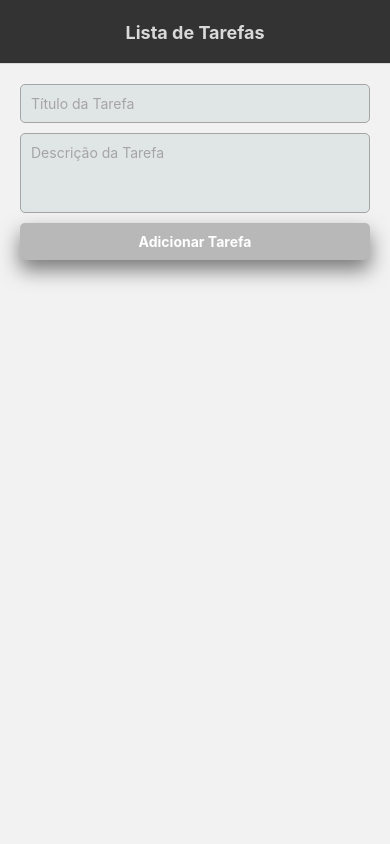
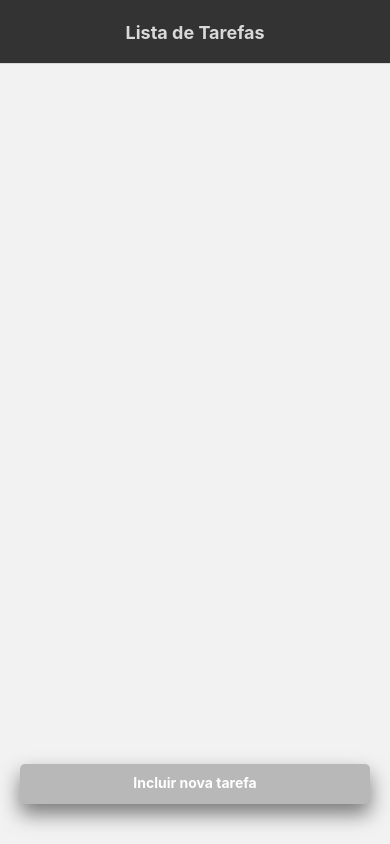
Before and after one commit to jpfalcuci/dsm4-programacao_para_dispositivos_moveis_i, a React Native app in the folder ToDoApp/: screen /TaskList in a window 390 px wide. Built offline with nearby package versions, Linux system fonts and the light colour scheme.

Commit message:
feat: Modal para add tarefas

```diff
--- /dev/null
+++ b/ToDoApp/src/components/AddTaskModal.js
@@ -0,0 +1,76 @@
+import React, { useState } from 'react';
+import { View, Modal, Alert } from 'react-native';
+import { TitleInput, DescriptionInput } from './Inputs';
+import Button from './Button';
+
+const AddTaskModal = ({ onSave, visible, onClose }) => {
+
+  const [taskTitle, setTaskTitle] = useState('');
+  const [taskDescription, setTaskDescription] = useState('');
+
+  const handleSave = () => {
+    if (!taskTitle) {
+      Alert.alert('Erro', 'Coloca o nome da tarefa animal');
+      return;
+    }
+
+    onSave(taskTitle, taskDescription);
+    setTaskTitle('');
+    setTaskDescription('');
+  };
+
+  const handleClose = () => {
+    setTaskTitle('');
+    setTaskDescription('');
+    onClose();
+  }
+
+  return (
+    <Modal
+      animationType="fade"
+      visible={visible}
+      transparent={true}
+      onRequestClose={onClose}
+    >
+      <View
+        style={{
+          flex: 1,
+          justifyContent: 'center',
+          alignItems: 'center',
+          backgroundColor: 'rgba(0, 0, 0, 0.5)',
+        }}
+      >
+        <View
+          style={{
+            backgroundColor: '#fff',
+            padding: 20,
+            borderRadius: 10,
+            width: '80%'
+          }}
+        >
+          <TitleInput
+            value={taskTitle}
+            onChangeText={setTaskTitle}
+          />
+          <DescriptionInput
+            value={taskDescription}
+            onChangeText={setTaskDescription}
+          />
+          <Button
+            title="Adicionar tarefa"
+            onPress={handleSave}
+          >
+          </Button>
+          <Button
+            title="Voltar"
+            onPress={handleClose}
+            buttonStyle={{ marginTop: 10, backgroundColor: '#D9D9D9' }}
+          >
+          </Button>
+        </View>
+      </View>
+    </Modal>
+  );
+}
+
+export default AddTaskModal;
--- a/ToDoApp/src/components/Button.js
+++ b/ToDoApp/src/components/Button.js
@@ -14,6 +14,7 @@ const Button = ({ title, onPress, buttonStyle, textStyle }) => {
 
 const styles = StyleSheet.create({
   button: {
+    height: 40,
     padding: 10,
     borderRadius: 5,
     backgroundColor: '#B8B8B8',
@@ -21,7 +22,7 @@ const styles = StyleSheet.create({
     shadowOffset: { width: 0, height: 10 },
     shadowOpacity: 0.5,
     shadowRadius: 20,
-    elevation: 10,
+    elevation: 5,
   },
   buttonText: {
     color: '#fff',
--- a/ToDoApp/src/components/Inputs.js
+++ b/ToDoApp/src/components/Inputs.js
@@ -5,11 +5,12 @@ const TitleInput = ({ value, onChangeText }) => {
   return (
     <TextInput
       style={styles.input}
-      placeholder="Título da Tarefa"
+      placeholder="Título da tarefa"
       value={value}
       onChangeText={onChangeText}
       color='#333333'
       placeholderTextColor={'#A5A5A5'}
+      autoFocus={true}
     />
   );
 };
@@ -18,7 +19,7 @@ const DescriptionInput = ({ value, onChangeText }) => {
   return (
     <TextInput
       style={[styles.input, styles.inputDescription]}
-      placeholder="Descrição da Tarefa"
+      placeholder="Descrição da tarefa"
       value={value}
       onChangeText={onChangeText}
       multiline
@@ -36,7 +37,6 @@ const styles = StyleSheet.create({
     borderColor: '#A5A5A5',
     borderRadius: 5,
     backgroundColor: '#E0E5E5',
-    color: 'black',
   },
   inputDescription: {
     height: 80,
--- a/ToDoApp/src/screens/TaskListScreen.js
+++ b/ToDoApp/src/screens/TaskListScreen.js
@@ -3,12 +3,12 @@ import { View, FlatList, StyleSheet } from 'react-native';
 import AsyncStorage from '@react-native-async-storage/async-storage';
 import TaskItem from '../components/TaskItem';
 import Button from '../components/Button';
-import { TitleInput, DescriptionInput } from '../components/Inputs';
+import AddTaskModal from '../components/AddTaskModal';
+import { Keyboard } from 'react-native';
 
 const TaskListScreen = ({ navigation, route }) => {
   const [tasks, setTasks] = useState([]);
-  const [taskTitle, setTaskTitle] = useState('');
-  const [taskDescription, setTaskDescription] = useState('');
+  const [isModalVisible, setIsModalVisible] = useState(false);
 
   useEffect(() => {
     const fetchTasks = async () => {
@@ -28,20 +28,18 @@ const TaskListScreen = ({ navigation, route }) => {
     fetchTasks();
   }, [route.params]);
 
-  const saveTask = async () => {
-    if (!taskTitle) return;
+  const saveTask = async (title, description) => {
     const newTask = {
       id: Date.now().toString(),
-      title: taskTitle,
-      description: taskDescription,
+      title: title,
+      description: description,
       completed: false,
     };
     try {
       const updatedTasks = [...tasks, newTask];
       setTasks(updatedTasks);
       await AsyncStorage.setItem('tasks', JSON.stringify(updatedTasks));
-      setTaskTitle('');
-      setTaskDescription('');
+      setIsModalVisible(false);
     } catch (error) {
       console.error('Error saving task:', error);
     }
@@ -71,17 +69,6 @@ const TaskListScreen = ({ navigation, route }) => {
 
   return (
     <View style={styles.container}>
-      <View style={styles.inputContainer}>
-        <TitleInput
-          value={taskTitle}
-          onChangeText={setTaskTitle}
-        />
-        <DescriptionInput
-          value={taskDescription}
-          onChangeText={setTaskDescription}
-        />
-        <Button title="Adicionar Tarefa" onPress={saveTask} />
-      </View>
       <FlatList
         data={tasks}
         renderItem={({ item }) => (
@@ -93,6 +80,17 @@ const TaskListScreen = ({ navigation, route }) => {
           />
         )}
         keyExtractor={(item) => item.id}
+      />
+      <View style={styles.inputContainer}>
+        <Button title="Incluir nova tarefa" onPress={() => {
+          setIsModalVisible(true);
+          Keyboard
+        }} />
+      </View>
+      <AddTaskModal
+        visible={isModalVisible}
+        onSave={saveTask}
+        onClose={() => setIsModalVisible(false)}
       />
     </View>
   );
```
